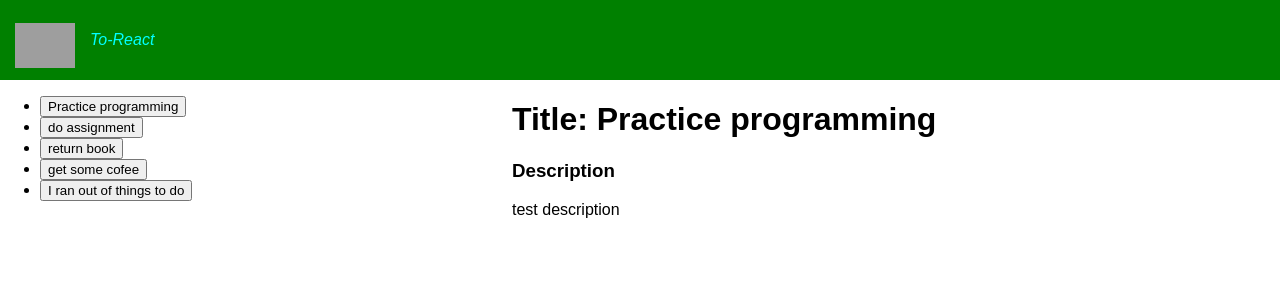
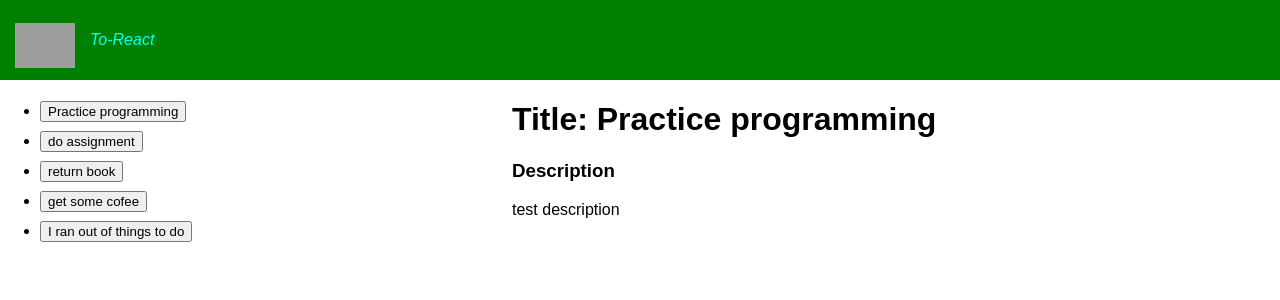
Before and after one commit to 0CottonBuds/react-to-do-list, a React (Vite) app: page / in a window 1280 px wide. Shown: the top 300 px of the page. Built offline with nearby package versions, Linux system fonts and the light colour scheme; grey boxes are pictures that could not be loaded.

Commit message:
add line height style for todoListContainer ul

```diff
--- a/src/App.css
+++ b/src/App.css
@@ -39,6 +39,14 @@ html,body
   width: 40%;
 }
 
+.todo-list-container ul{
+  line-height: 30px;
+}
+
+.todo-list-container button{
+
+}
+
 .todo-list-item-infomarion-container{
   font-family: Arial, Helvetica, sans-serif;
   float: right;
```
